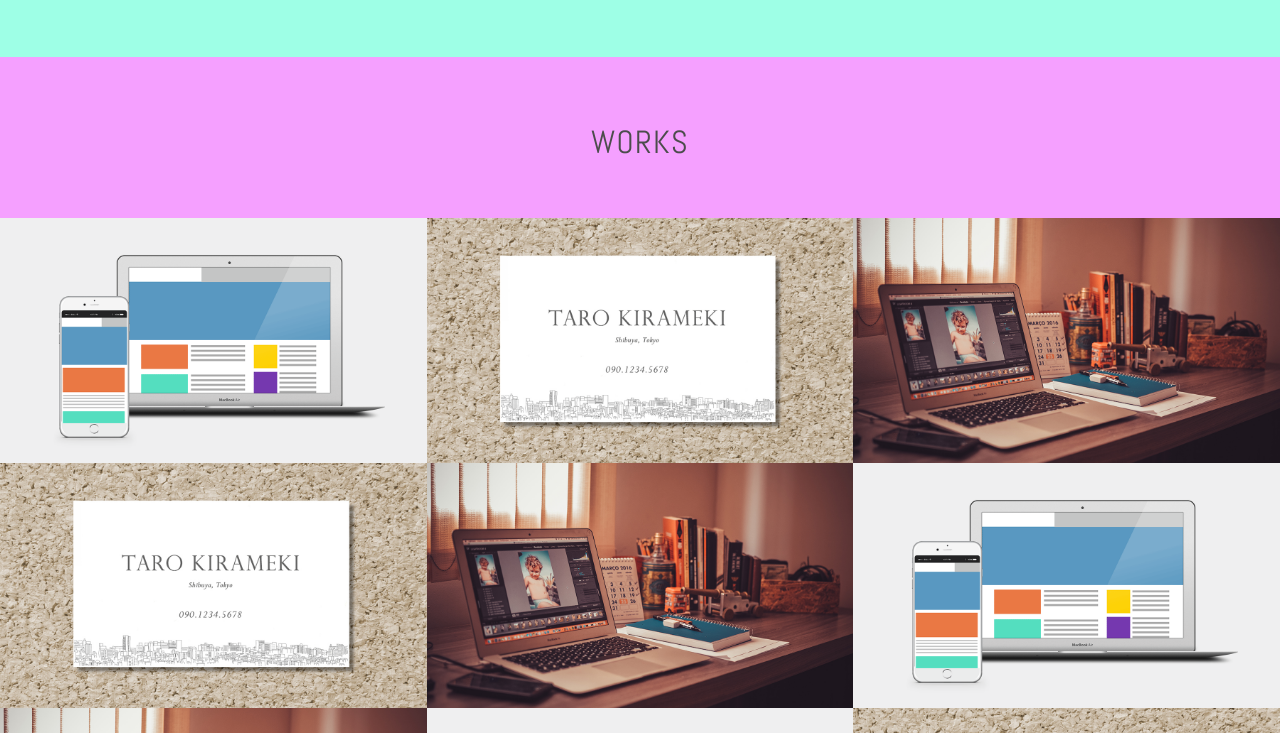
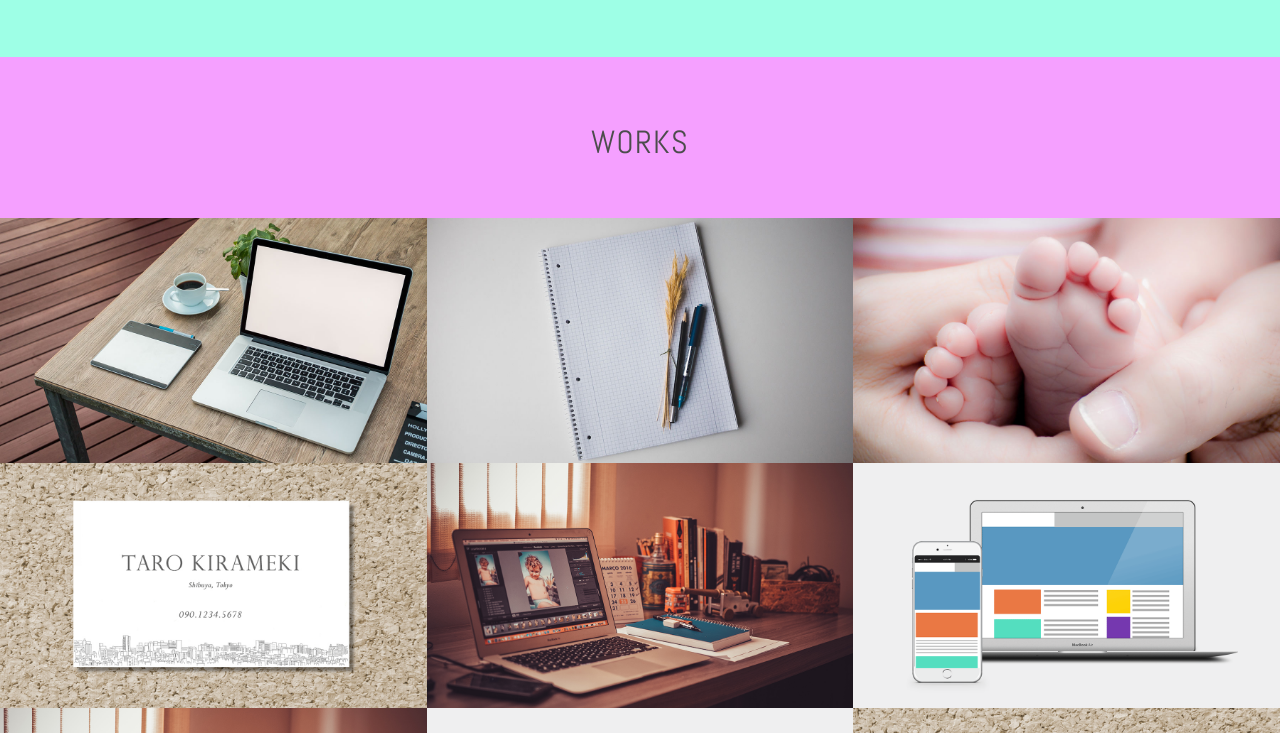
Before and after one commit to erihiro/erihiro.github.io, a plain HTML site: page index.html in a window 1280 px wide. Shown: the part 1000-1733 px from the top of the page. Drawn offline with nearby package versions, Linux system fonts and the light colour scheme.

Commit message:
girst commit

```diff
--- a/index.html
+++ b/index.html
@@ -12,7 +12,7 @@
   <body><!--header-->
     <header><a href="#contact" class="button-contact"><i aria-label="お問い合わせ" class="fa fa-envelope-o"></i></a>
       <div class="profile">
-        <h1 class="site-title abel uppercase text-center">Web Designer <span>Eri Goto</span></h1><img src="./images/img_profile.jpg" alt="プロフィール写真" width="140" height="140" class="block-center profile-icon">
+        <h1 class="site-title abel uppercase text-center">Web Designer <span>Eri Goto</span></h1><img src="./images/syasin.jpg" alt="プロフィール写真" width="140" height="140" class="block-center profile-icon">
         <p>愛知県在住のWebデザイナー、後藤恵里です。在宅で活動出来るように、オンラインスクールでWeb制作について学びました。在宅で活動したいママの手助けが出来るように、これからさらにWeb制作の技術や知識を身につけて、Webサイト運用や問題解決のアドバイスもできるデザイナーになりたいと思っています。</p>
       </div>
     </header><!--contents-->
@@ -38,19 +38,19 @@
 
       <section id="works">
         <h2 class="text-center">Works</h2>
-        <div class="works-box"><a href="#"><img src="./images/img_work_site.png" alt="株式会社きらめき コーポレートサイト様 Webサイトデザイン">
+        <div class="works-box"><a href="#"><img src="./images/web.jpg" alt="株式会社きらめき コーポレートサイト様 Webサイトデザイン">
             <div class="works-box-inner">
               <div class="text-center">
                 <h3>株式会社きらめき コーポレートサイト</h3><small>2016.04.20</small><span class="button-readmore">Read More</span>
               </div>
             </div></a></div>
-        <div class="works-box"><a href="#"><img src="./images/img_work_card.jpg" alt="きらめき太郎様 名刺デザイン">
+        <div class="works-box"><a href="#"><img src="./images/illust.jpg" alt="きらめき太郎様 名刺デザイン">
             <div class="works-box-inner">
               <div class="text-center">
                 <h3>きらめき太郎様 名刺</h3><small>2016.04.20</small><span class="button-readmore">Read More</span>
               </div>
             </div></a></div>
-        <div class="works-box"><a href="#"><img src="./images/img_work_blog.jpg" alt="WordPressオリジナルテーマ">
+        <div class="works-box"><a href="#"><img src="./images/life.jpg" alt="WordPressオリジナルテーマ">
             <div class="works-box-inner">
               <div class="text-center">
                 <h3>ブログデザイン</h3><small>2016.04.20</small><span class="button-readmore">Read More</span>
```
Also changed, not shown: images/illust.jpg (added), images/life.jpg (added), images/syasin.jpg (added), images/web.jpg (added).
